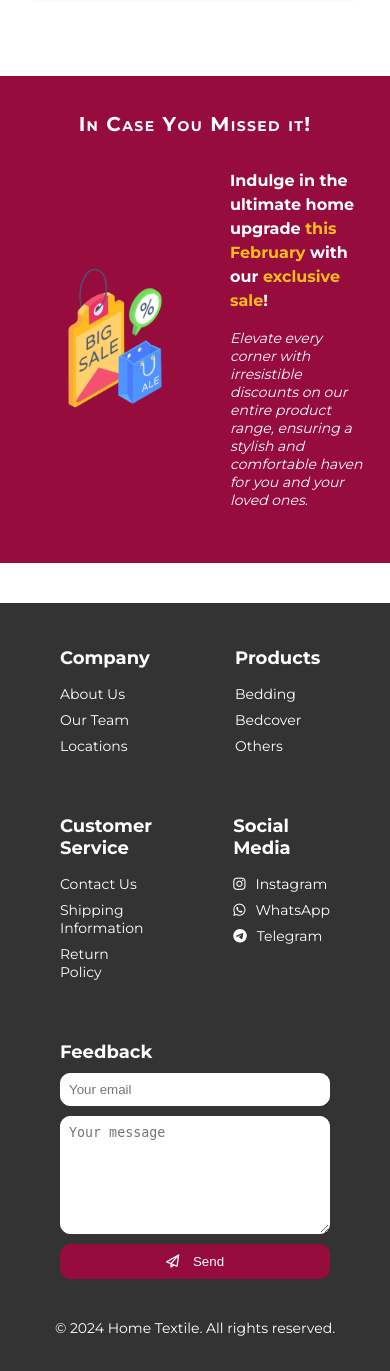
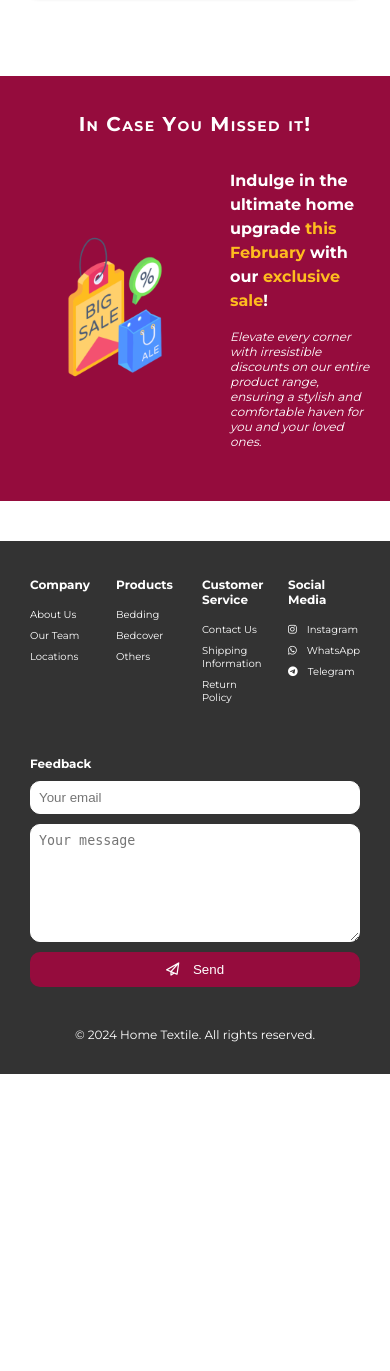
Before and after one commit to bakenova/HomeTextile, a PHP site: page / in a window 390 px wide. Shown: the part 2986-4357 px from the top of the page. After the commit the page ends 4060 px from the top, so only its background shows below. Run offline with PHP 8.4, Linux system fonts and the light colour scheme.

Commit message:
Changed media query

```diff
--- a/style.css
+++ b/style.css
@@ -347,7 +347,6 @@ i {
 }
 
 /* Feedback */
-
 form {
     display: flex;
     flex-direction: column;
@@ -390,13 +389,13 @@ button:hover {
     margin-top: 20px;
     text-align: center;
     font-size: 14px;
-    margin-top: 20px; /* Adjust spacing between columns and copyright text */
+    margin-top: 20px;
 }
 
 /* Media query for smartphones */
 @media only screen and (max-width: 600px) {
     body {
-        flex-direction: column; /* Change to column layout for smaller screens */
+        flex-direction: column;
     }
 
     header {
@@ -405,8 +404,8 @@ button:hover {
     }
 
     header img {
-        width: 50px; /* Adjust the width as needed */
-        height: 50px; /* Adjust the height as needed */
+        width: 50px;
+        height: 50px;
     }
 
     nav a {
@@ -503,7 +502,33 @@ button:hover {
 
     .italic-text {
         font-style: italic;
-        font-size: 14px;
+        font-size: 12px;
         font-weight: 400;
     }
+
+    .footer-container {
+        flex-direction: row;
+        width: 100%;
+    }
+
+    .footer-column {
+        margin-left: 10px;
+        margin-right: 10px;
+    }
+
+    .footer-column h4 {
+        font-size: 12px;
+    }
+
+    .footer-column ul {
+        padding: 0;
+    }
+
+    .footer-column li a {
+        font-size: 10px;
+    }
+
+    .copyright-text {
+        font-size: 12px;
+    }
 }
```
